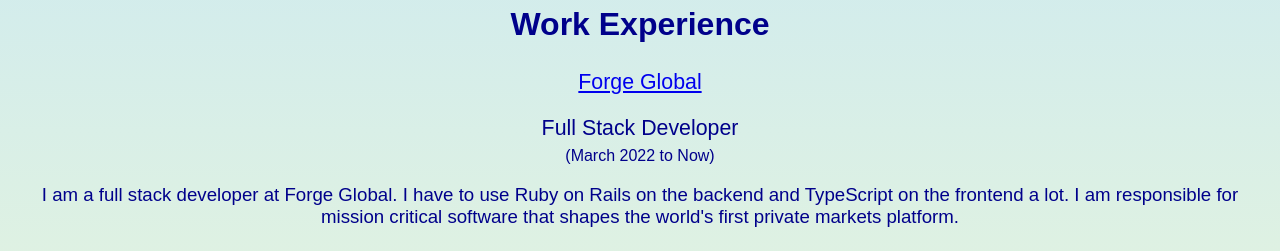
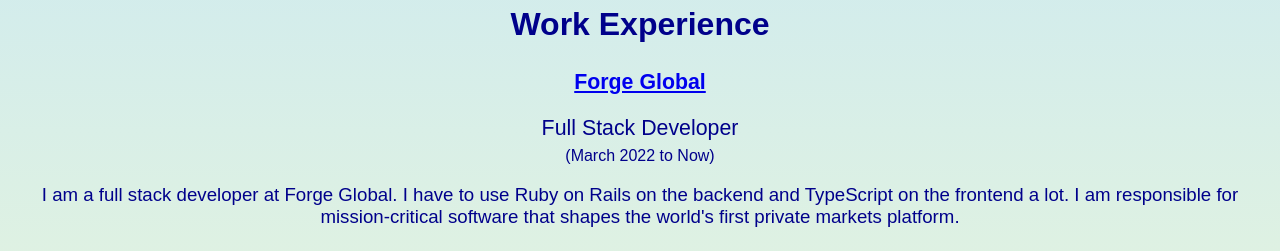
Before and after one commit to asjammu/asjammu.github.io, a plain HTML site: page index.html in a window 1280 px wide. Shown: the part 400-651 px from the top of the page. Drawn offline with Linux system fonts and the light colour scheme.

Commit message:
Slight tweaks to presentation

```diff
--- a/index.html
+++ b/index.html
@@ -15,11 +15,11 @@
         <p>Bachelor of Science in Computer Science</p>
 
         <h2>Work Experience</h2>
-        <p class="workExperienceCompany"><a href="https://forgeglobal.com/">Forge Global</a></p>
+        <p class="workExperienceCompany"><b><a href="https://forgeglobal.com/">Forge Global</a></b></p>
         <p class="workExperienceTitle">Full Stack Developer</p>
         <p class="workExperienceDateRange">(March 2022 to Now)</p>
         <p class="workExperienceDescription">
-            I am a full stack developer at Forge Global. I have to use Ruby on Rails on the backend and TypeScript on the frontend a lot. I am responsible for mission critical software that shapes the world's first private markets platform.
+            I am a full stack developer at Forge Global. I have to use Ruby on Rails on the backend and TypeScript on the frontend a lot. I am responsible for mission-critical software that shapes the world's first private markets platform.
         </p>
 
         <h2>Projects</h2>
```
